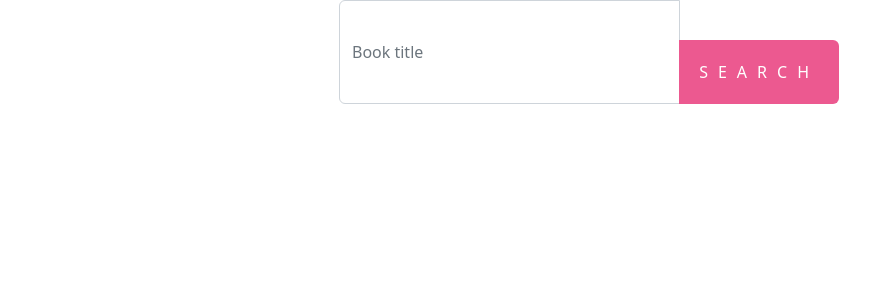
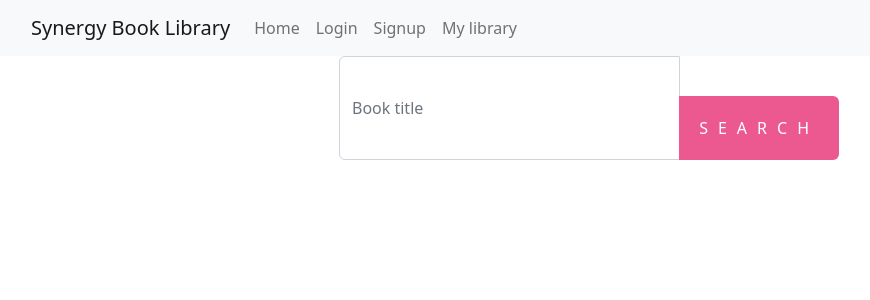
Before and after one commit to jaferIdrees/book_recomendation_frontend, a React (Create React App) app: page / in a window 1280 px wide. Shown: the top 300 px of the page, without its empty margins (51-921 px from the left). Built offline with nearby package versions, Linux system fonts and the light colour scheme.

Commit message:
update indexJS adding the navbar component

```diff
--- a/src/index.js
+++ b/src/index.js
@@ -3,10 +3,12 @@ import ReactDOM from "react-dom/client";
 import "./index.css";
 import App from "./App";
 import 'bootstrap/dist/css/bootstrap.min.css';
+import MainMenu from "./components/MainMenu";
 
 const root = ReactDOM.createRoot(document.getElementById("root"));
 root.render(
 	<React.StrictMode>
+		<MainMenu/>
 		<App />
 	</React.StrictMode>,
 );
```
